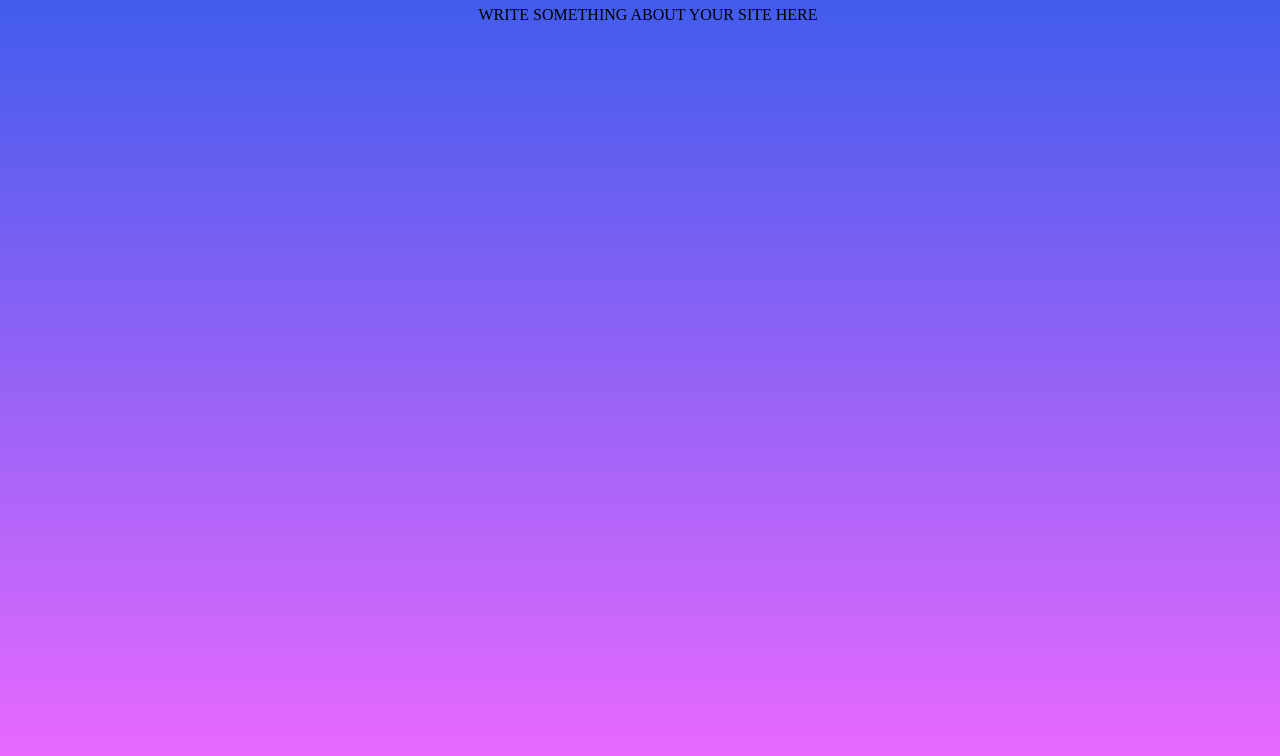
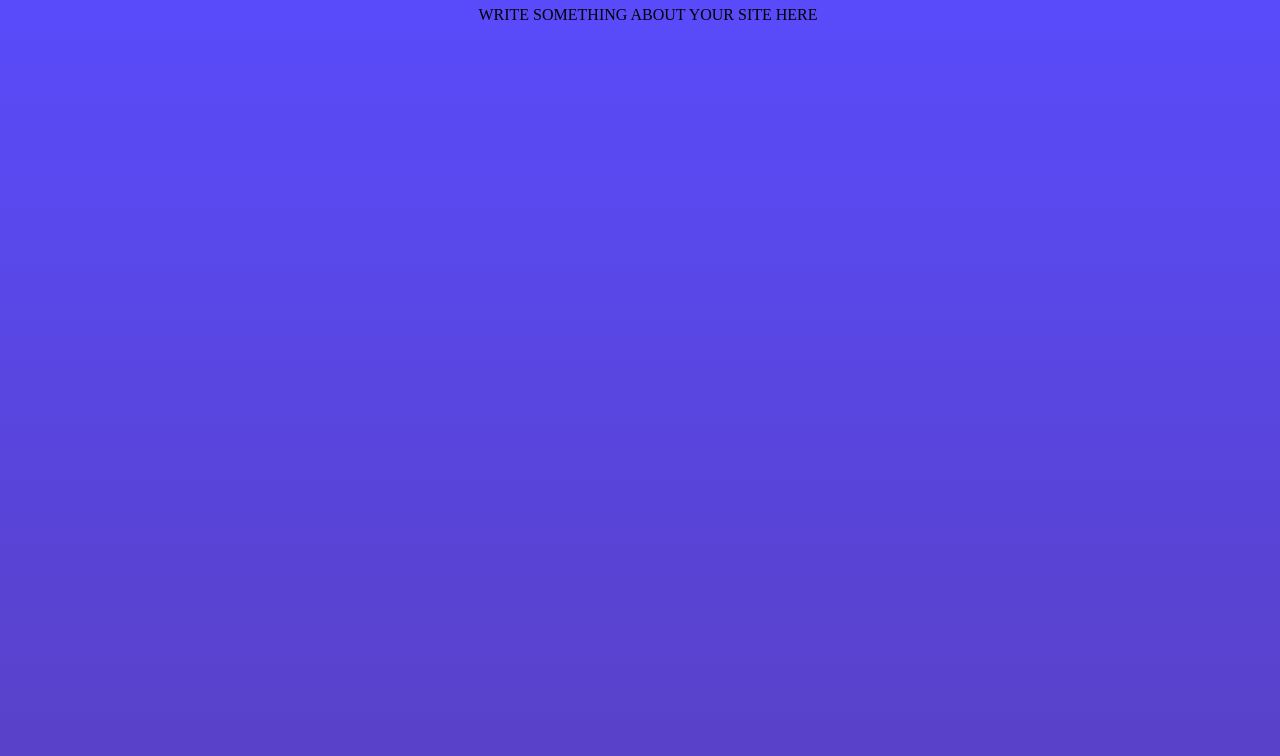
Before and after one commit to lottiedavies/myWebsite, a plain HTML site: page index.html in a window 1280 px wide. Shown: the part 60-816 px from the top of the page. Drawn offline with Linux system fonts and the light colour scheme.

Commit message:
Update index.html

```diff
--- a/index.html
+++ b/index.html
@@ -3,9 +3,9 @@
   <style>
      body{
          text-align: center;
-         background-image: linear-gradient(rgb(52, 91, 235), rgb(232, 105, 255));
+         background-image: linear-gradient(rgb(89, 76, 639), rgb(89, 65, 200));
          min-width: 100%;
-         min-height: 100%;
+         min-height: 100%
       }
   </style>
 </head>
@@ -16,6 +16,19 @@
   WRITE SOMETHING ABOUT YOUR SITE HERE
   </p>
 
+
+
+
+
+
+
+
+
+
+
+
+
+
 </body>
 
 </html>
```
